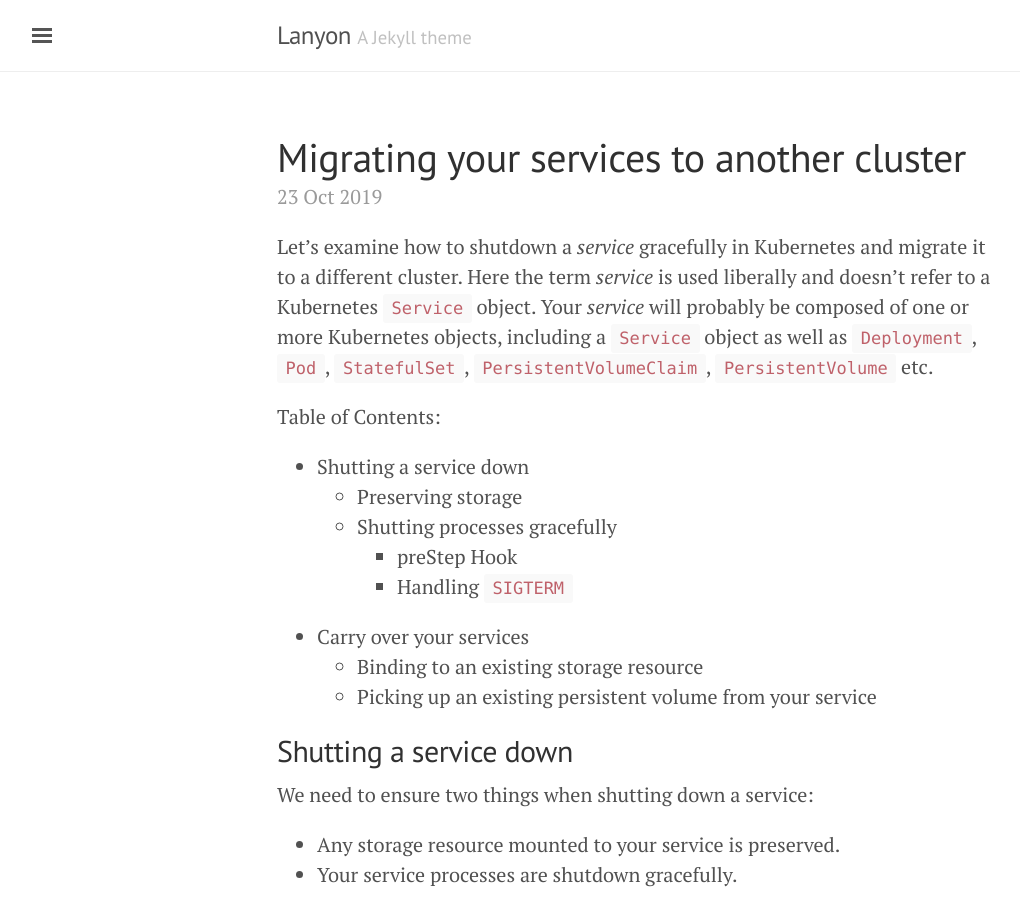
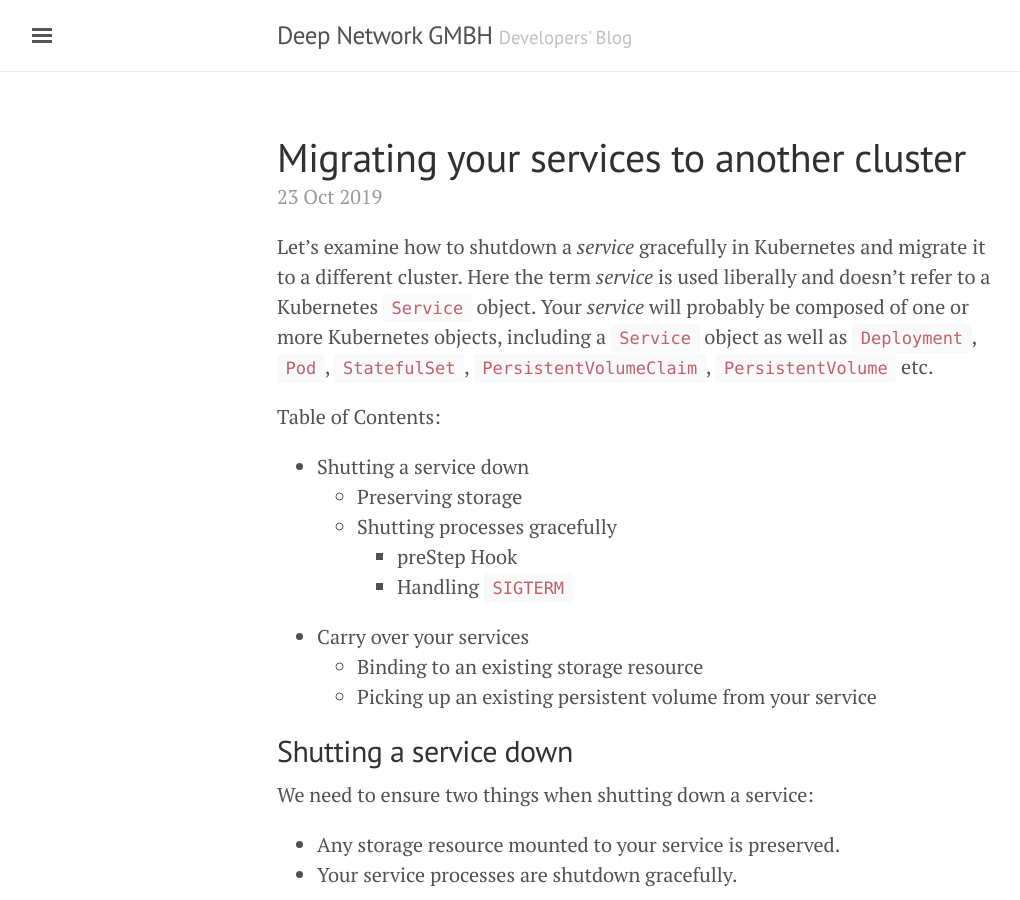
Before and after one commit to deepnetworkgmbh/blog, a Jekyll site: the page built from index.html, in a window 1280 px wide and 900 px high. Shown: the whole window, without its empty margins (3-1023 px from the left). Built offline with Jekyll 4.4.1, drawn with Linux system fonts in a browser that asks for light colours; the list of posts is cut into pages by our own code.

Commit message:
Config updates

```diff
--- a/_config.yml
+++ b/_config.yml
@@ -4,19 +4,19 @@
 permalink:           pretty
 
 # Setup
-title:               Lanyon
-tagline:             'A Jekyll theme'
-description:         'A reserved <a href="http://jekyllrb.com" target="_blank">Jekyll</a> theme that places the utmost gravity on content with a hidden drawer. Made by <a href="https://twitter.com/mdo" target="_blank">@mdo</a>.'
-url:                 http://lanyon.getpoole.com
+title:               Deep Network GMBH
+tagline:             "Developers' Blog"
+description:         'A blog by Developers at Deep Network GMBH'
+url:                 https://deepnetworkgmbh.github.io
 baseurl:             ''
 paginate:            5
 future: true
 
 # About/contact
 author:
-  name:              Mark Otto
-  url:               https://twitter.com/mdo
-  email:             markdotto@gmail.com
+  name:              Y Furkan Fidan
+  url:               http://www.deepnetwork.com
+  email:             furkan.fidan@deepnetwork.com
 
 # Custom vars
 version:             1.0.0
```
